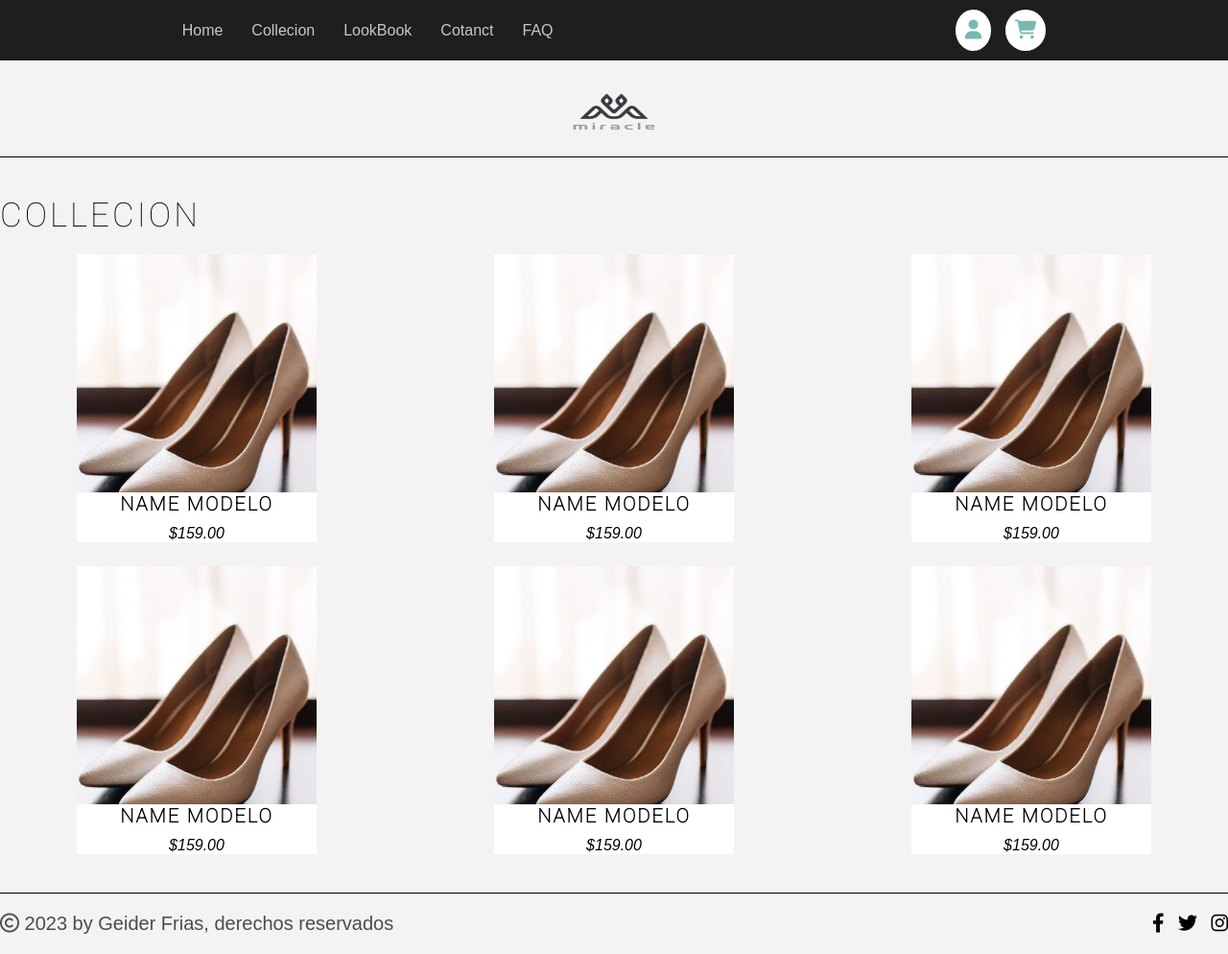
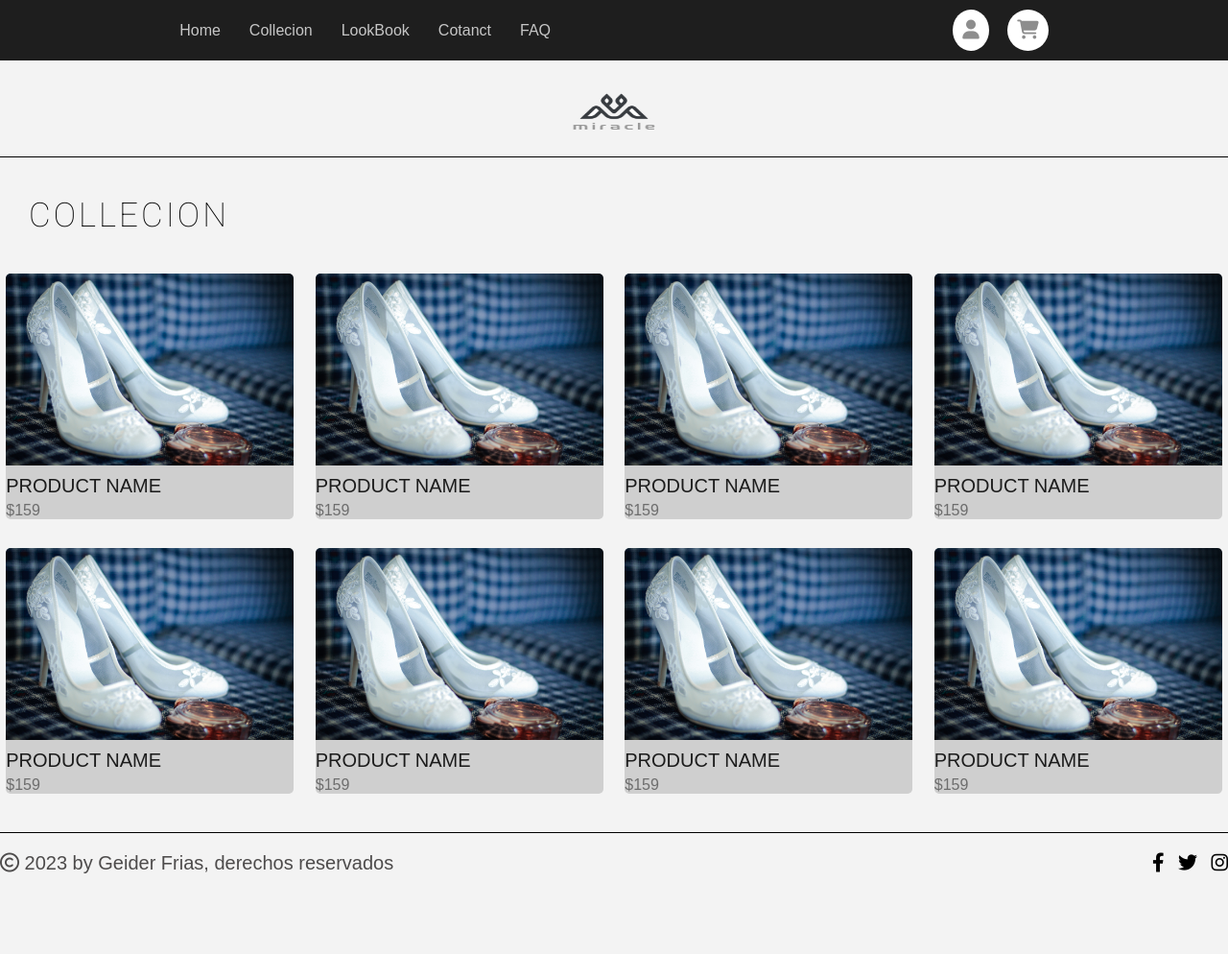
Before and after one commit to Geider10/ProyectoFinal_DesarrolloWeb, a plain HTML site: page Htmls/collecion.html in a window 1280 px wide. Shown: the whole page at 96% size. After the commit the page ends 931 px from the top, so only its background shows below. Drawn offline with Linux system fonts and the light colour scheme.

Commit message:
puli bugs, mejore la maquetacion y hice resposive la pagina FAQ

```diff
--- a/Htmls/collecion.html
+++ b/Htmls/collecion.html
@@ -33,53 +33,45 @@
     <main class="patron items">
         <h2>Collecion</h2>
         <section class="collecion">
-            <div class="card2">
-                <a href="#" class="contentCard4">
-                    <div class="txtCard4">
-                        <h4>Name Modelo</h4>
-                        <label>$159.00</label>
-                    </div>
-                </a>
+            <div class="card">
+                <div class="imgCard"></div>
+                <a href="#">Product Name</a>
+                <label>$159</label>
             </div>
-            <div class="card2">
-                <a href="#" class="contentCard4">
-                    <div class="txtCard4">
-                        <h4>Name Modelo</h4>
-                        <label>$159.00</label>
-                    </div>
-                </a>
+            <div class="card">
+                <div class="imgCard"></div>
+                <a href="#">Product Name</a>
+                <label>$159</label>
             </div>
-            <div class="card2">
-                <a href="#" class="contentCard4">
-                    <div class="txtCard4">
-                        <h4>Name Modelo</h4>
-                        <label>$159.00</label>
-                    </div>
-                </a>
+            <div class="card">
+                <div class="imgCard"></div>
+                <a href="#">Product Name</a>
+                <label>$159</label>
             </div>
-            <div class="card2">
-                <a href="#" class="contentCard4">
-                    <div class="txtCard4">
-                        <h4>Name Modelo</h4>
-                        <label>$159.00</label>
-                    </div>
-                </a>
+            <div class="card">
+                <div class="imgCard"></div>
+                <a href="#">Product Name</a>
+                <label>$159</label>
             </div>
-            <div class="card2">
-                <a href="#" class="contentCard4">
-                    <div class="txtCard4">
-                        <h4>Name Modelo</h4>
-                        <label>$159.00</label>
-                    </div>
-                </a>
+            <div class="card">
+                <div class="imgCard"></div>
+                <a href="#">Product Name</a>
+                <label>$159</label>
             </div>
-            <div class="card2">
-                <a href="#" class="contentCard4">
-                    <div class="txtCard4">
-                        <h4>Name Modelo</h4>
-                        <label>$159.00</label>
-                    </div>
-                </a>
+            <div class="card">
+                <div class="imgCard"></div>
+                <a href="#">Product Name</a>
+                <label>$159</label>
+            </div>
+            <div class="card">
+                <div class="imgCard"></div>
+                <a href="#">Product Name</a>
+                <label>$159</label>
+            </div>
+            <div class="card">
+                <div class="imgCard"></div>
+                <a href="#">Product Name</a>
+                <label>$159</label>
             </div>
         </section>
     </main>
--- a/Vistas/style.css
+++ b/Vistas/style.css
@@ -136,7 +136,7 @@ footer p{
 
     background-color: rgba(196, 196, 196, 0.6);
     width: 300px;
-    height: 280px;
+    height: 300px;
     padding: 30px;
 }
 .boxSlider label{
@@ -152,6 +152,7 @@ footer p{
     background-color: #f3f3f3;
     padding: 10px 0;
     font-size: 20px;
+    transition: all 300ms ease;
 }
 .boxSlider button:hover{
     background-color: #3c3c3c;
@@ -160,12 +161,12 @@ footer p{
 }
 .article1Services{
     background-color: red;
-    width: 100%;
     height: 200px;
     grid-area: article1Services;
+    padding-left: 50px;
 }
 .article1Services h2{
-    font-weight: normal;
+    font-weight: 300px;
     font-size: 35px;
     padding-top:60px;
 }
@@ -193,7 +194,6 @@ footer p{
     transform-origin: bottom left;
 }
 .article2Services{
-    width: 100%;
     height: 200px;
     grid-area: article2Services;
 }
@@ -214,19 +214,18 @@ footer p{
 }
 .featurd .collecionFeaturd{
     width: 100%;
-    height: 275px;
-    overflow: hidden;
     display: flex;
     justify-content: space-evenly;
     align-items: center;
     flex-wrap: wrap;
 }
 .card{
-    width: 250px;
+    width: 300px;
     height: auto;
     margin-top: 20px;
     border-radius: 5px;
     overflow: hidden;
+    background-color: #cfcfcf;
 }
 .card .imgCard{
     background-image: url("../Media/t3.jpg");
@@ -255,13 +254,13 @@ footer p{
     display: block;
     text-decoration: none;
     color: #1c1c1c;
-    font-weight: normal;
     text-transform: uppercase;
     margin-top: 10px;
+    font-size: 20px;
 }
 .card label{
     display: inline-block;
-    color: #858484;
+    color: #6d6d6d;
     margin-top:5px;
 }
 /* html collecion */
@@ -274,21 +273,23 @@ footer p{
     font-size: 35px;
     letter-spacing: 3px;
     font-weight: normal;
+    padding-left: 30px;
 }
 .collecion{
     width: 100%;
     height: auto;
     display: grid;
     padding-top: 20px;
-    gap: 25px;
+    gap: 10px;
     /* grid-template-columns: repeat(auto-fit,minmax(300px, 1fr)); */
-    grid-template-columns: repeat(3,1fr);
+    grid-template-columns: repeat(4,minmax(300px, 1fr));
     justify-items: center;
 }
 .card2{
-    width: 250px;
+    width: 300px;
     height:300px;
     overflow: hidden;
+    margin-top: 25px;
 }
 .contentCard4{
     display: block;
@@ -330,19 +331,17 @@ footer p{
     text-transform: uppercase;
     letter-spacing: 2px;
     font-size: 20px;
-    margin-bottom: 10px;
-
+    margin: 5px 0;
 }
 .txtCard4 label{
     font-style: italic;
+    display: inline-block;
+    margin-bottom: 5px;
 }
 /* html lookbook */
 .details{
     height: 660px;
     overflow: hidden;
-}
-.card3{
-    padding: 0 5px;
 }
 .card3 .sizeCard{
     height: 600px;
@@ -457,7 +456,7 @@ form textarea{
 .data{
     width: 100%;
     display: grid;
-    column-gap: 80px;
+    column-gap: 60px;
     row-gap: 40px;
     grid-template-columns: repeat(2, minmax(300px, 1fr));
     grid-template-rows: repeat(3,1fr);
@@ -487,10 +486,10 @@ form textarea{
     padding: 10px;
 }
 .cartBtn, .userBtn{
-    color:#77b9b1;
+    color:#8d8d8d;
     background-color: white;
     border-radius:50%;
-    margin-left: 10px;
+    margin-left: 15px;
 }
 .openBtn, .closeBtn{
     display: none;
@@ -575,6 +574,9 @@ form textarea{
     header, footer{
         border: 0;
     }
+    .items{
+        padding:0;
+    }
     .openBtn, .closeBtn{
         display: block;
     }
@@ -590,9 +592,9 @@ form textarea{
         justify-content: start;
         align-items: end;
         position: absolute;
-        z-index: 1;
+        z-index: 2;
         top: 0;
-        right: 0;
+        left: 0;
         bottom: 0;
         background-color: white;
         box-shadow: 0 0 0 100vmax rgba(0, 0, 0, .5);
@@ -634,9 +636,6 @@ form textarea{
     .details{
         height: 550px;
     }
-    .card3{
-        padding: 0 25px;
-    }
     .card3 .sizeCard{
         height: 480px;
     }
```
Also changed, not shown: Htmls/lookbook.html (+9 -9 lines), index.html (+23 -14 lines).
